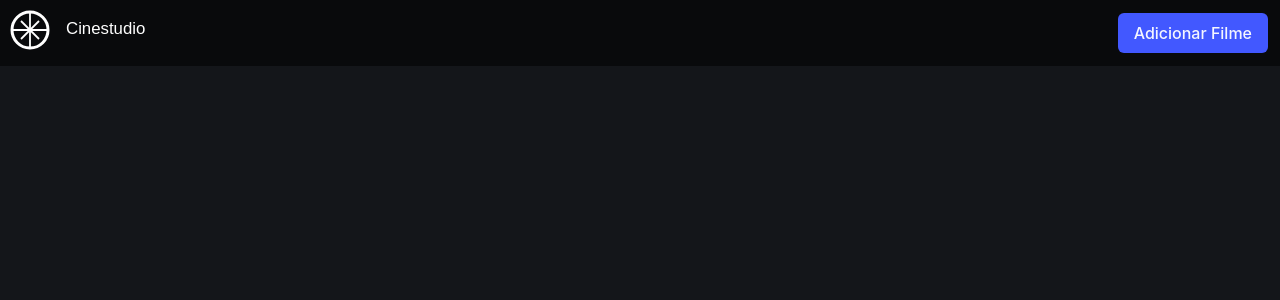
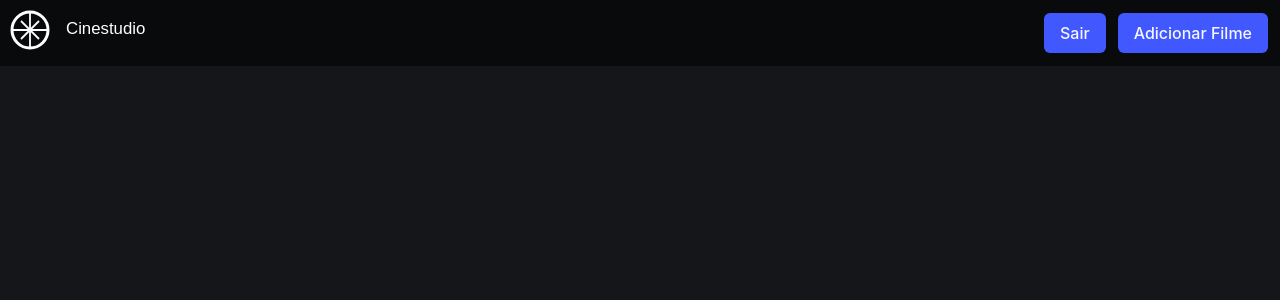
Before and after one commit to rafaelleeto/cinema, a Flask app: page / in a window 1280 px wide. Shown: the top 300 px of the page. Run offline with Flask 3, Linux system fonts and the light colour scheme; the visitor is signed in with stand-in values (Sample User, id 1); data that the repository does not hold is empty.

Commit message:
Sair e tema dark

```diff
--- a/app.py
+++ b/app.py
@@ -58,5 +58,11 @@ def login():
     return redirect("/")
 
 
+@app.route("/sair")
+def sair():
+    session.pop("usuario", None)
+    return redirect("/")
+
+
 if __name__ == "__main__":
     app.run(debug=True)
--- a/templates/criar_filme.html
+++ b/templates/criar_filme.html
@@ -1,6 +1,7 @@
 <!DOCTYPE html>
-<html lang="en">
+<html lang="pt-br" class="theme-dark">
 {%include 'head.html'%}
+
 
 <body>
   <form action="/criar_filmes" method="post">
--- a/templates/navybar.html
+++ b/templates/navybar.html
@@ -28,6 +28,8 @@
         {% if not session["usuario"] %}
           <a href="/login" class="button is-link">Já tenho uma conta</a>
           <a href="/registro" class="button is-link">Não tenho uma conta</a>
+        {% else  %}
+          <a href="/sair" class="button is-link">Sair</a>
         {% endif %}
         {% if session["usuario"]==1 %}
           <a href="/criar_filmes" class="button is-link">Adicionar Filme</a>
```
